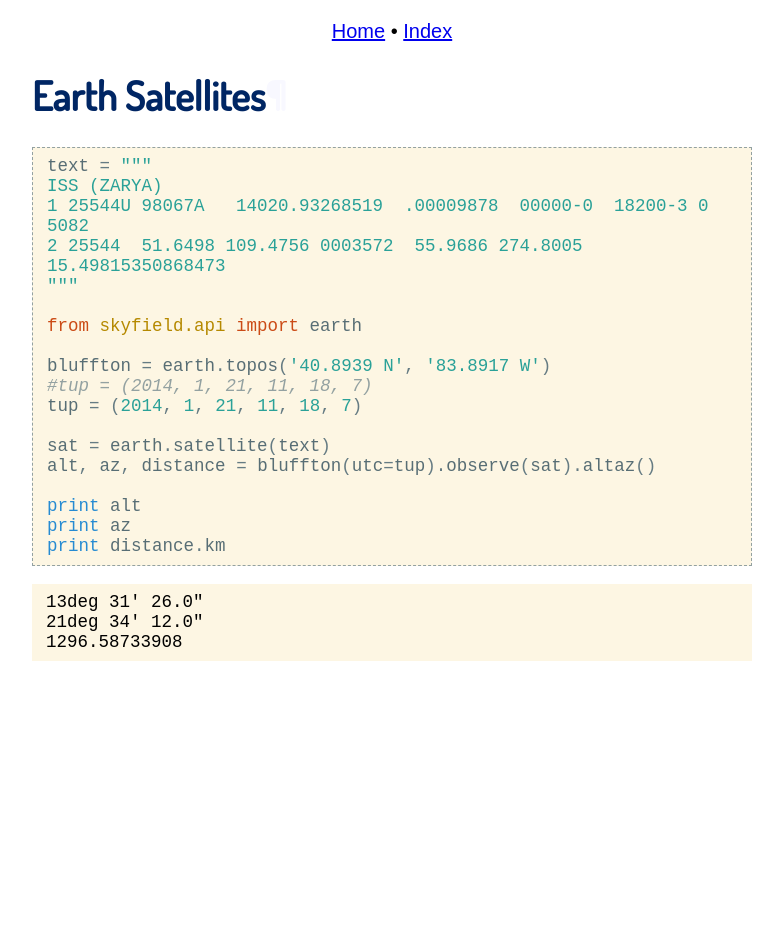
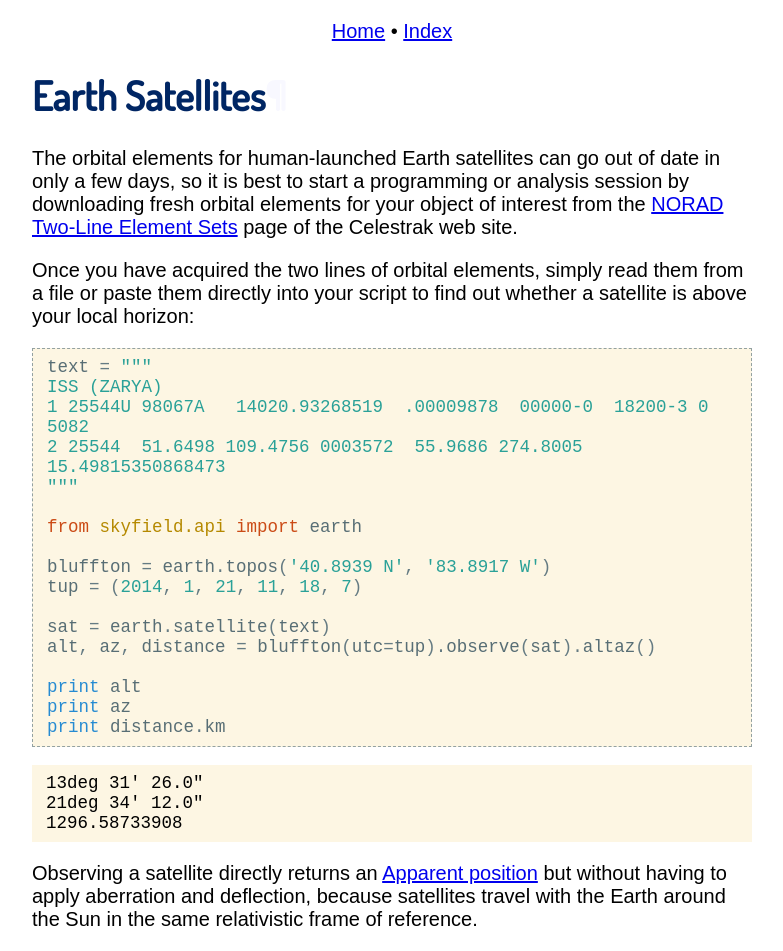
Before and after one commit to skyfielders/python-skyfield, a Sphinx documentation site: the page built from skyfield/documentation/earth-satellites.rst, in a window 1280 px wide. Shown: the whole page, without its empty margins (248-1031 px from the left). Built offline with Sphinx 7.4.7, drawn with Linux system fonts in a browser that asks for light colours; before the commit the page ends 900 px from its top, so only the background shows below that.

Commit message:
Write some minimal text for Earth satellites

```diff
--- a/skyfield/documentation/earth-satellites.rst
+++ b/skyfield/documentation/earth-satellites.rst
@@ -2,6 +2,20 @@
 ==================
  Earth Satellites
 ==================
+
+.. currentmodule:: skyfield
+
+The orbital elements for human-launched Earth satellites
+can go out of date in only a few days,
+so it is best to start a programming or analysis session
+by downloading fresh orbital elements for your object of interest
+from the
+`NORAD Two-Line Element Sets <http://celestrak.com/NORAD/elements/>`_
+page of the Celestrak web site.
+
+Once you have acquired the two lines of orbital elements,
+simply read them from a file or paste them directly into your script
+to find out whether a satellite is above your local horizon:
 
 .. testcode::
 
@@ -14,7 +28,6 @@
     from skyfield.api import earth
 
     bluffton = earth.topos('40.8939 N', '83.8917 W')
-    #tup = (2014, 1, 21, 11, 18, 7)
     tup = (2014, 1, 21, 11, 18, 7)
 
     sat = earth.satellite(text)
@@ -29,3 +42,8 @@
     13deg 31' 26.0"
     21deg 34' 12.0"
     1296.58733908
+
+Observing a satellite directly returns an :ref:`apparent`
+but without having to apply aberration and deflection,
+because satellites travel with the Earth around the Sun
+in the same relativistic frame of reference.
--- a/skyfield/documentation/positions.rst
+++ b/skyfield/documentation/positions.rst
@@ -209,6 +209,8 @@ against the background of stars in a
 `printed star atlas <http://www.amazon.com/s/?_encoding=UTF8&camp=1789&creative=390957&linkCode=ur2&pageMinusResults=1&suo=1389754954253&tag=letsdisthemat-20&url=search-alias%3Daps#/ref=nb_sb_noss_1?url=search-alias%3Daps&field-keywords=star%20atlas&sprefix=star+%2Caps&rh=i%3Aaps%2Ck%3Astar%20atlas&sepatfbtf=true&tc=1389754955568>`_,
 because star atlases also use astrometric positions.
 
+.. _apparent:
+
 Apparent position
 =================
 
```
